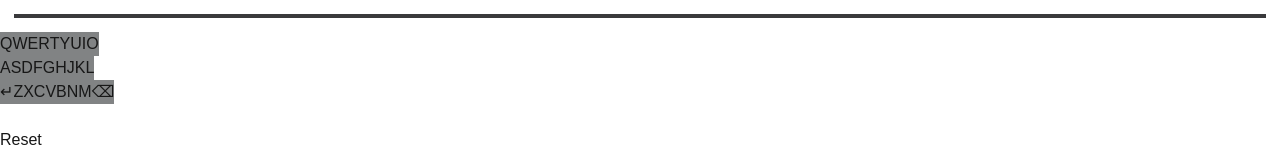
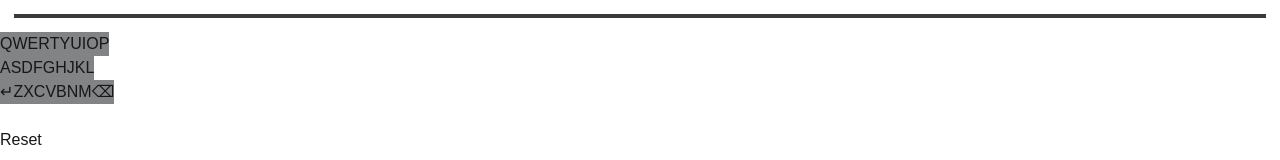
Before and after one commit to vance27/nameWordle, a Next.js app: page / in a window 1280 px wide. Shown: the top 160 px of the page. Built offline with nearby package versions, Linux system fonts and the light colour scheme.

Commit message:
added a p

```diff
--- a/src/app/components/keyboard.tsx
+++ b/src/app/components/keyboard.tsx
@@ -15,6 +15,7 @@ export default function Keyboard() {
         <KeyboardButton button={"U"} />
         <KeyboardButton button={"I"} />
         <KeyboardButton button={"O"} />
+        <KeyboardButton button={"P"} />
       </div>
       <div className="flex justify-center space-x-2 ">
         <KeyboardButton button={"A"} />
```
